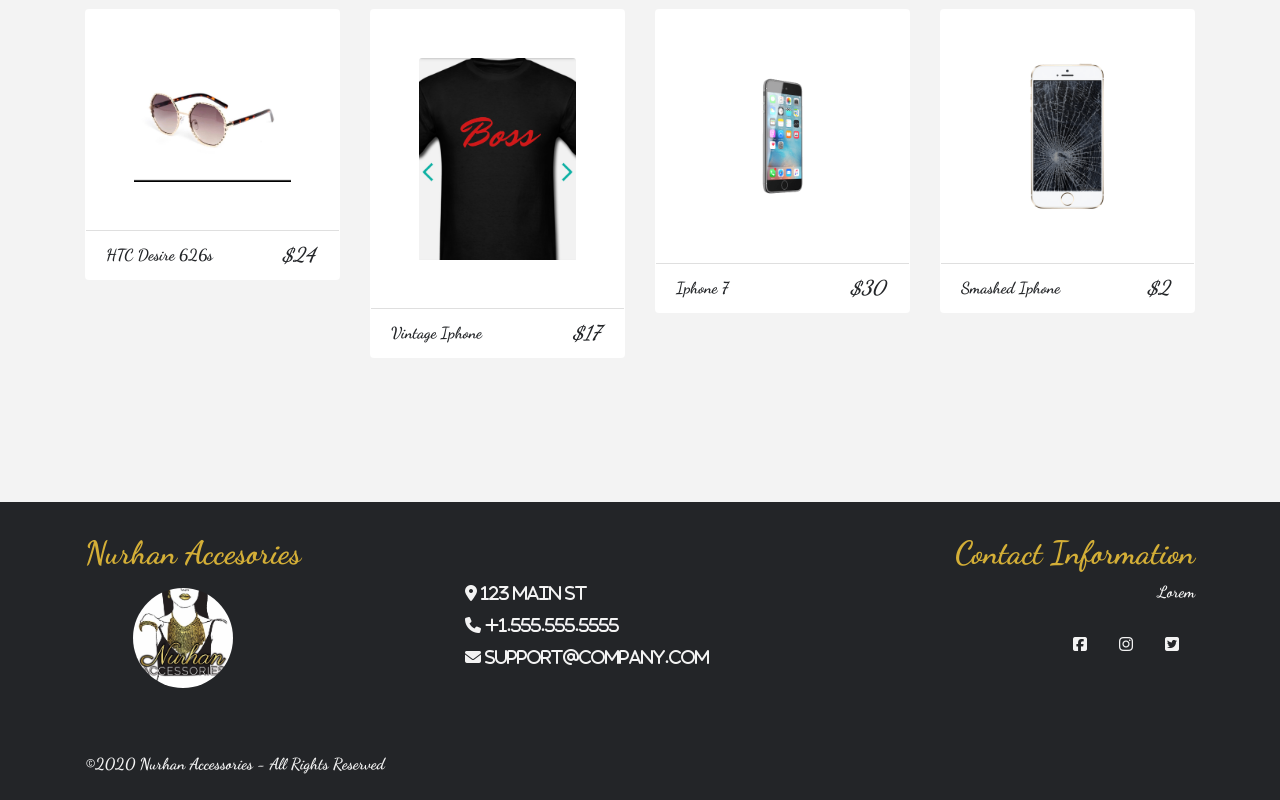
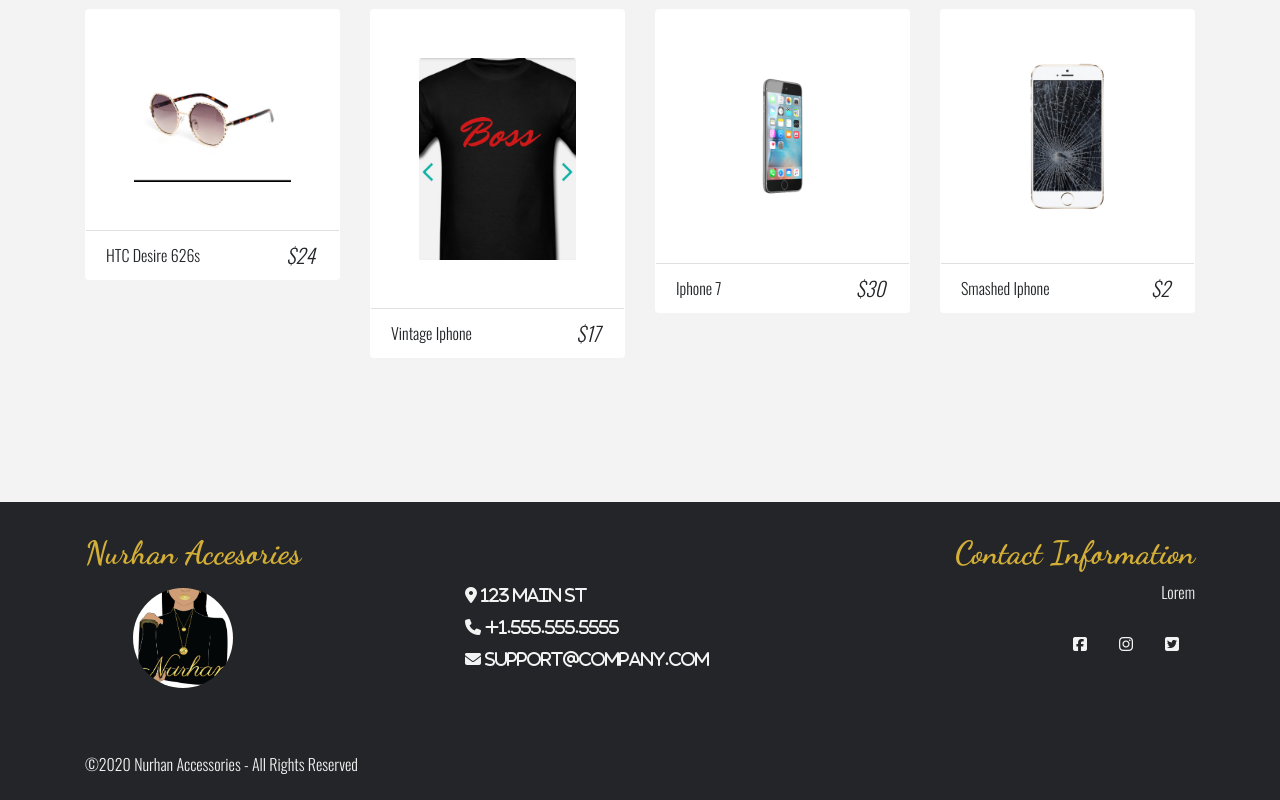
Before and after one commit to jtubay/ShoppingSite, a React (Create React App) app: page / in a window 1280 px wide. Shown: the part 540-1340 px from the top of the page. Built offline with nearby package versions, Linux system fonts and the light colour scheme.

Commit message:
added modal

```diff
--- a/src/App.css
+++ b/src/App.css
@@ -15,9 +15,18 @@
 font-family: 'Oswald', sans-serif;
 font-family: 'Roboto Mono', monospace; */
 body{
-  font-family: 'Dancing Script', cursive!important;
+  font-family: 'Oswald', sans-serif!important;
   background: var(--mainWhite)!important;
   color: var(--mainDark)!important;
+}
+.navbar{
+  font-family: 'Dancing Script', cursive!important;
+}
+.company {
+  font-family: 'Dancing Script', cursive!important;
+}
+.contactMe {
+  font-family: 'Dancing Script', cursive!important;
 }
 .text-title{
   font-family: 'Dancing Script', cursive;
--- a/src/App.jsx
+++ b/src/App.jsx
@@ -8,7 +8,7 @@
 import Cart from './components/Cart/Cart'
 import Default from './components/Default'
 import Modal from './components/Modal'
-import Footer from './components/Footer'
+
 
 
 function App() {
@@ -22,7 +22,8 @@
         {/* <Route path="/footer" component={Footer}/> */}
         <Route component={Default}/>
       </Switch>
-      <Footer/>
+
+      <Modal/>
     </React.Fragment>
   );
 }
--- a/src/components/Footer.jsx
+++ b/src/components/Footer.jsx
@@ -1,6 +1,6 @@
 import React from 'react'
 import { FooterContainer} from './Styled.jsx'
-import Logo from './image.jpg'
+import Logo from './nurhan.PNG'
 
 
 export default function Footer() {
--- a/src/components/Modal.jsx
+++ b/src/components/Modal.jsx
@@ -1,9 +1,9 @@
 import React, { Component } from 'react'
-import styled from 'styled-components';
+
 import { ProductConsumer } from '../context';
-import { ButtonContainer } from './Styled';
+
 import { Link } from 'react-router-dom'
-import { ModalContainer } from './Styled'
+import { ModalContainer, ButtonContainer  } from './Styled'
 
 export default class Modal extends Component {
     render(){
--- a/src/components/Product.jsx
+++ b/src/components/Product.jsx
@@ -4,12 +4,13 @@
 
 import {Link} from 'react-router-dom';
 import {ProductConsumer} from '../context'
-import PropTypes from 'prop-types'
+import PropTypes from 'prop-types';
 
 export default class Product extends Component {
     render() {
         const {id, title, img, price, inCart} = this.props.product;
         return (
+
             <ProductWrapper className="col-9 mx-auto col-md-6 col-lg-3 my-3">
                 <div className="card">
                     <ProductConsumer>
@@ -41,7 +42,9 @@
                         </h5>
                     </div>
                 </div>
+
             </ProductWrapper>
+
         )
     }
 }
--- a/src/components/ProductList.jsx
+++ b/src/components/ProductList.jsx
@@ -2,13 +2,15 @@
 import Product from './Product.jsx';
 import Title from './Title.jsx';
 import { ProductConsumer } from '../context'
-import { MainDiv } from './Styled'
+import Footer from '../components/Footer'
+
+
 
 export default class ProductList extends Component {
     render(){
         return (
             <React.Fragment>
-                <MainDiv>
+
                 <div className="py-5 mainDiv">
                     <div className="container">
                         <Title name="our" title="products"/>
@@ -23,7 +25,7 @@
                         </div>
                     </div>
                 </div>
-                </MainDiv>
+                <Footer/>
             </React.Fragment>
         )
     }
--- a/src/components/Styled.jsx
+++ b/src/components/Styled.jsx
@@ -139,8 +139,10 @@
 display: flex;
 align-items:center;
 justify-content:center;
+
 #modal{
-    background: var(--mainWhite)
+    background: var(--mainWhite);
+
 }
 `
 export const MainDiv = styled.div`
```
Also changed, not shown: src/components/nurhan.PNG (added).
